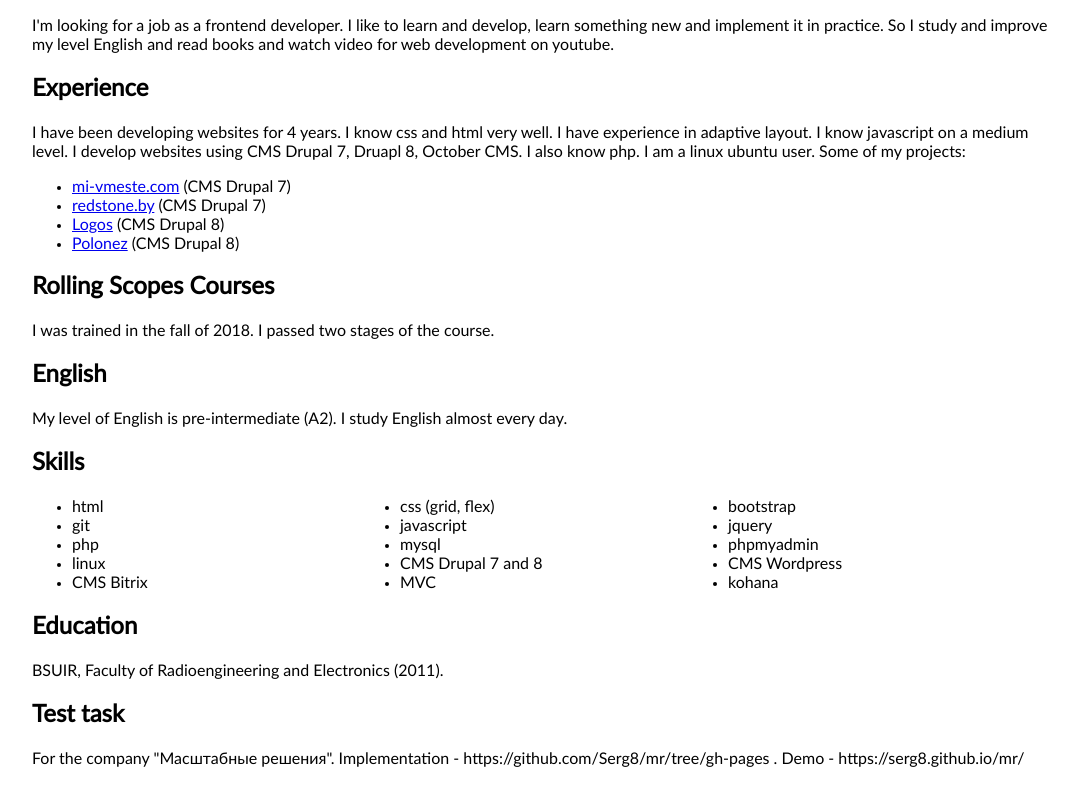
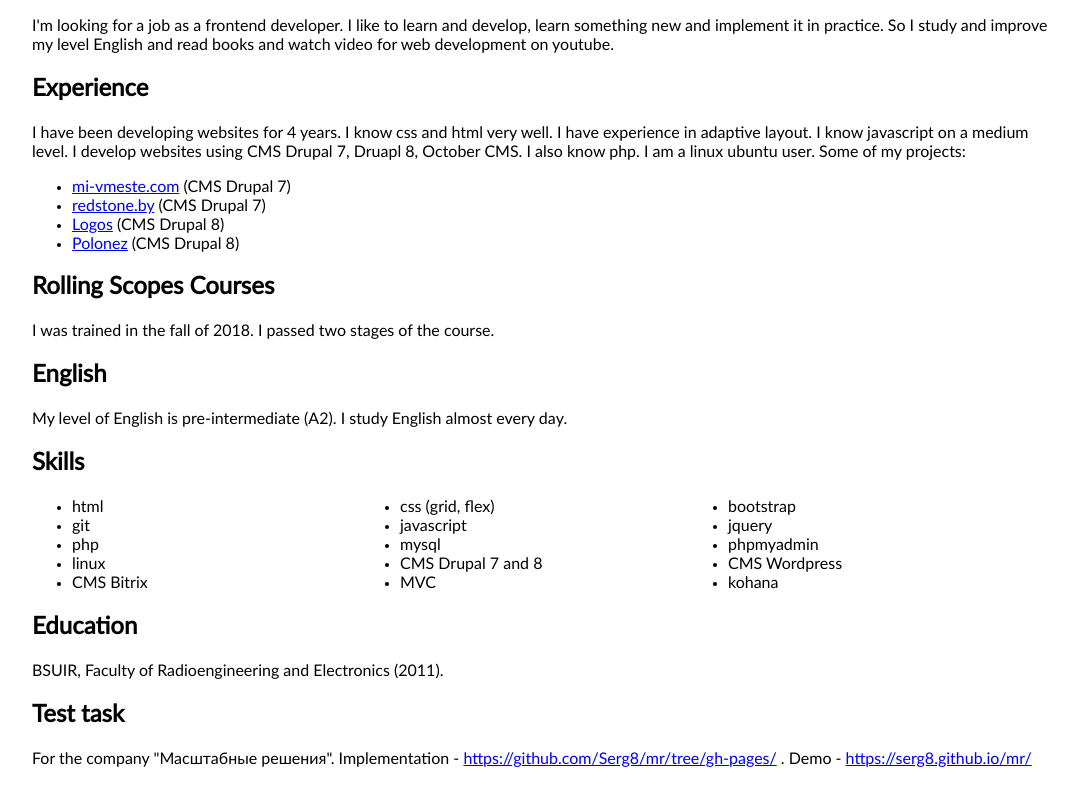
Before and after one commit to Serg8/resume, a plain HTML site: page index.html in a window 1280 px wide. Shown: the part 508-1293 px from the top of the page, without its empty margins (96-1174 px from the left). Drawn offline with Linux system fonts and the light colour scheme.

Commit message:
Update index.html

```diff
--- a/index.html
+++ b/index.html
@@ -77,8 +77,9 @@ Some of my projects:</p>
       </section>
       <section>
         <h2>Test task</h2>
-        <p>For the company "Масштабные решения". Implementation - https://github.com/Serg8/mr/tree/gh-pages .
-Demo - https://serg8.github.io/mr/</p>
+        <p>For the company "Масштабные решения". Implementation -
+<a href="https://github.com/Serg8/mr/tree/gh-pages/" target="_blank" rel="nofollow noopener" >https://github.com/Serg8/mr/tree/gh-pages/</a> .
+Demo - <a href="https://serg8.github.io/mr/" target="_blank" rel="nofollow noopener">https://serg8.github.io/mr/</a></p>
       </section>
     </main>
   </body>
```
